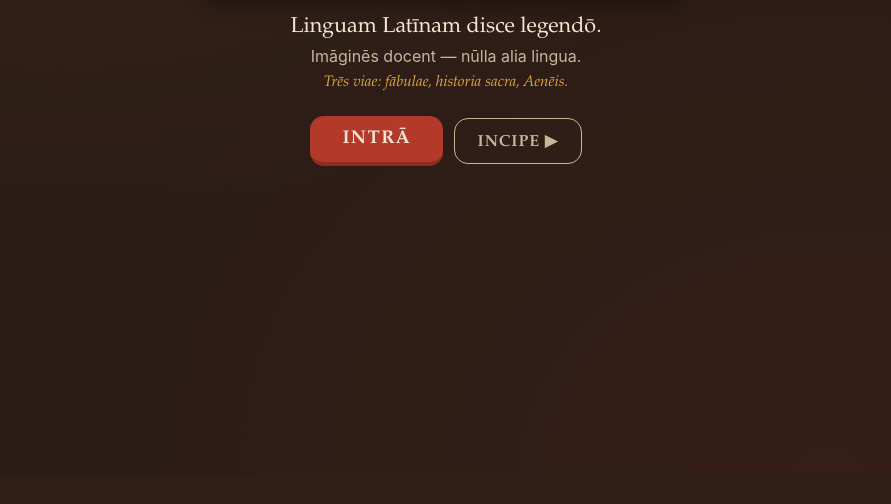
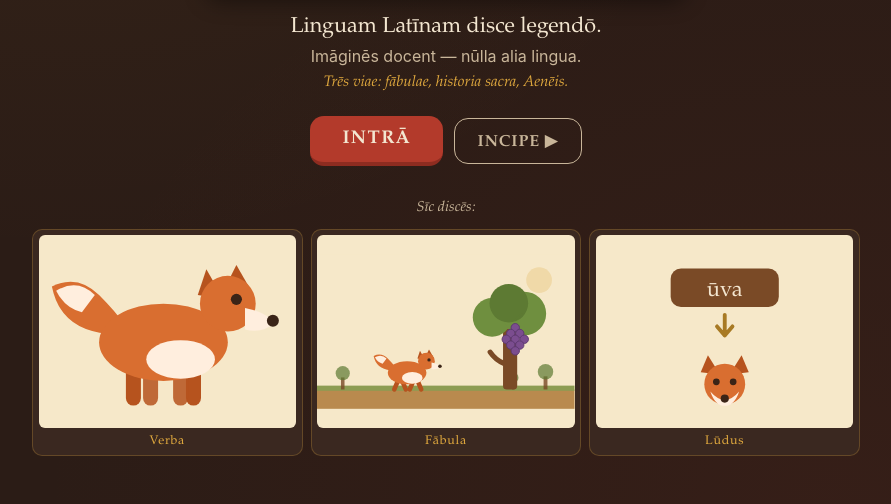
Before and after one commit to oldenKnight/imarianus, a PHP site: page / in a window 1280 px wide. Shown: the part 326-830 px from the top of the page, without its empty margins (194-1085 px from the left). Before the commit the page ends 492 px from the top, so only its background shows below. Run offline with PHP 8.4, Linux system fonts and the light colour scheme.

Commit message:
M4-fix: lesson preview band on the landing page
DESIGN §2 asks the landing for a preview of what a lesson is. Instead of
a screenshot that goes stale, three cards render the real art the steps
use — a vocabulary sprite, a story panel, and a mock of the falling-word
minigame — with Latin captions and one fixed art box so the row reads as
a band rather than three mismatched cards. It also fills the dead half
of the page below the buttons.

Co-Authored-By: Claude Fable 5 <noreply@anthropic.com>

```diff
--- a/css/styles.css
+++ b/css/styles.css
@@ -698,6 +698,47 @@ h1, h2, h3 { font-family: var(--serif); }
   margin: 0 0 1.4rem;
   font-size: 0.95rem;
 }
+/* --- lesson preview band: what a capitulum actually looks like --- */
+.preview { margin-top: 2rem; }
+.preview-lead {
+  font-family: var(--serif);
+  font-style: italic;
+  color: var(--cream-dim);
+  margin: 0 0 0.6rem;
+  font-size: 0.9rem;
+}
+.preview-row {
+  display: flex;
+  gap: 0.5rem;
+  justify-content: center;
+  align-items: stretch;
+}
+.prev-card {
+  flex: 1 1 0;
+  min-width: 0;
+  margin: 0;
+  background: var(--wall-soft);
+  border: 1px solid rgba(224, 169, 62, 0.25);
+  border-radius: 10px;
+  padding: 0.35rem 0.35rem 0.3rem;
+}
+.prev-art {
+  display: block;
+  background: #f6e8c9;
+  border-radius: 6px;
+  overflow: hidden;
+  line-height: 0;
+  aspect-ratio: 4 / 3;
+}
+.prev-art svg { display: block; width: 100%; height: 100%; }
+.prev-card figcaption {
+  font-family: var(--serif);
+  font-size: 0.78rem;
+  color: var(--ochre);
+  letter-spacing: 0.06em;
+  padding-top: 0.25rem;
+}
+
 .landing-actions {
   display: flex;
   justify-content: center;
--- a/js/app.js
+++ b/js/app.js
@@ -428,6 +428,45 @@
 
   /* =================== LANDING (logged out) =================== */
 
+  /* DESIGN §2 asks the landing for a preview band of what a lesson is. Rather
+     than ship a screenshot that goes stale, the three cards render the REAL
+     art the steps use: a vocabulary card, a story panel, and the minigame.
+     Latin-only captions, like everything a learner reads. */
+  function lessonPreview() {
+    var verba = hasActor('fox')
+      ? Scenes.sprite('fox', {}, 120)
+      : Scenes.mascot(96, 'fox');
+    var fabula = Scenes.render({
+      bg: 'forest',
+      items: [{ t: 'tree', x: 300, y: 210, grapes: true }, { t: 'fox', x: 140, y: 210, pose: 'walk' }]
+    });
+    /* a two-second mock of the LŪDUS canvas: the mascot below, one word
+       falling towards it */
+    var ludus = '<svg viewBox="0 0 200 150" role="img" aria-label="lūdus">' +
+      '<rect width="200" height="150" rx="8" fill="#f6e8c9"/>' +
+      '<g transform="translate(58,26)">' +
+        '<rect x="0" y="0" width="84" height="30" rx="8" fill="' + ART.wood + '"/>' +
+        '<text x="42" y="21" text-anchor="middle" font-family="Palatino, Georgia, serif" ' +
+          'font-size="17" fill="' + ART.cream + '">ūva</text>' +
+      '</g>' +
+      '<path d="M100,62 v16 m0,0 l-6,-7 m6,7 l6,-7" stroke="' + ART.goldDk +
+        '" stroke-width="3" fill="none" stroke-linecap="round"/>' +
+      '<g transform="translate(72,86)">' + Scenes.mascot(56, 'fox') + '</g>' +
+      '</svg>';
+
+    function card(art, label) {
+      return '<figure class="prev-card"><span class="prev-art">' + art + '</span>' +
+        '<figcaption>' + esc(label) + '</figcaption></figure>';
+    }
+    return '<section class="preview" aria-label="' + esc(UI.pitchSteps) + '">' +
+      '<p class="preview-lead">' + esc(UI.pitchSteps) + '</p>' +
+      '<div class="preview-row">' +
+        card(verba, UI.verba) +
+        card(fabula, UI.fabula) +
+        card(ludus, UI.ludus) +
+      '</div></section>';
+  }
+
   function showLanding() {
     $('#topbar').innerHTML = '';
     var html = '<section class="landing">' +
@@ -447,6 +486,7 @@
         '<button id="go-login" class="btn primary" type="button">' + esc(UI.intra) + '</button>' +
         '<button id="go-register" class="btn ghost" type="button">' + esc(UI.incipe) + ' ▶</button>' +
       '</div>' +
+      lessonPreview() +
       '</section>';
     setScreen(html, 'landing-screen');
     $('#go-login').addEventListener('click', function () { AuthUI.show(app, onAuthed); });
--- a/js/data-core.js
+++ b/js/data-core.js
@@ -66,6 +66,7 @@ var DATA = (function () {
     pitch: 'Linguam Latīnam disce legendō.',
     pitchSub: 'Imāginēs docent — nūlla alia lingua.',
     pitchThree: 'Trēs viae: fābulae, historia sacra, Aenēis.',
+    pitchSteps: 'Sīc discēs:',   /* caption over the lesson preview band */
 
     /* --- three doors (logged in home) --- */
     eligePortam: 'Ēlige portam!',
```
